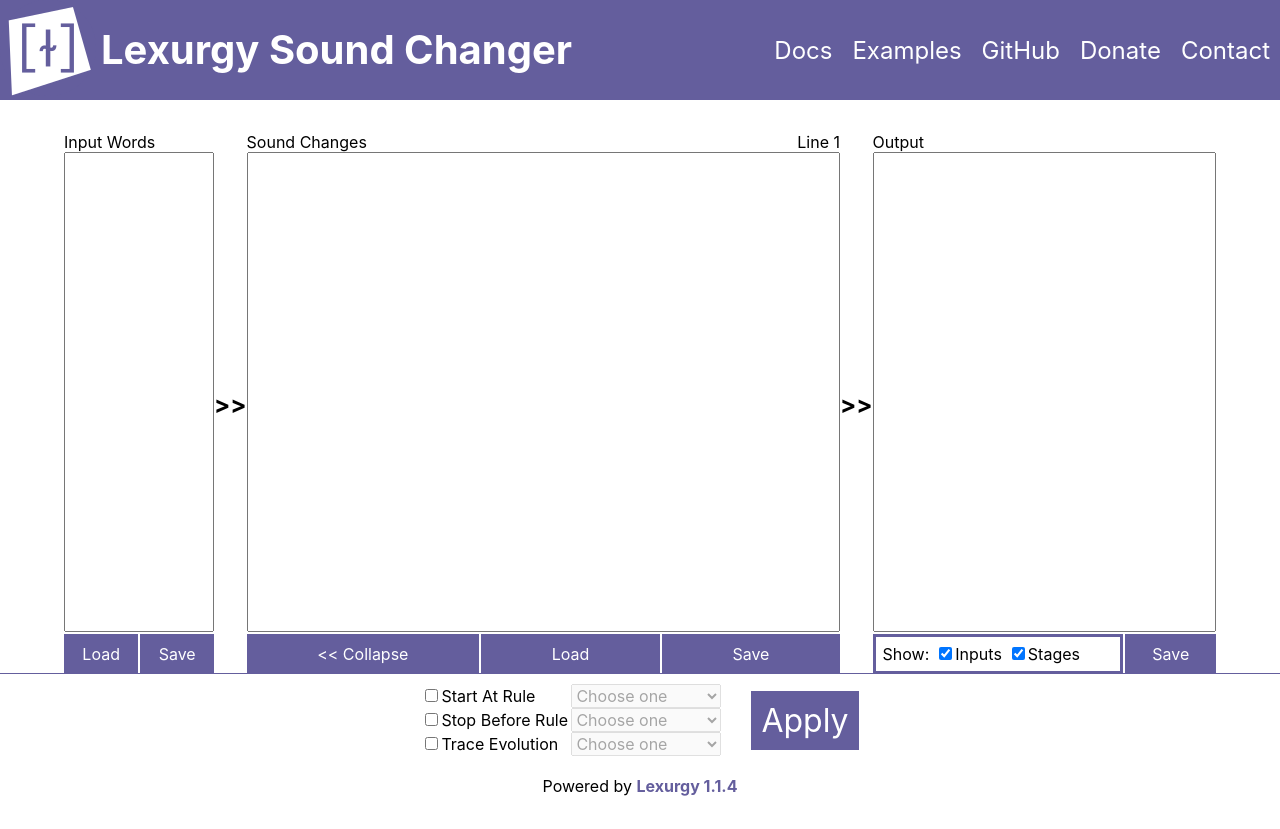
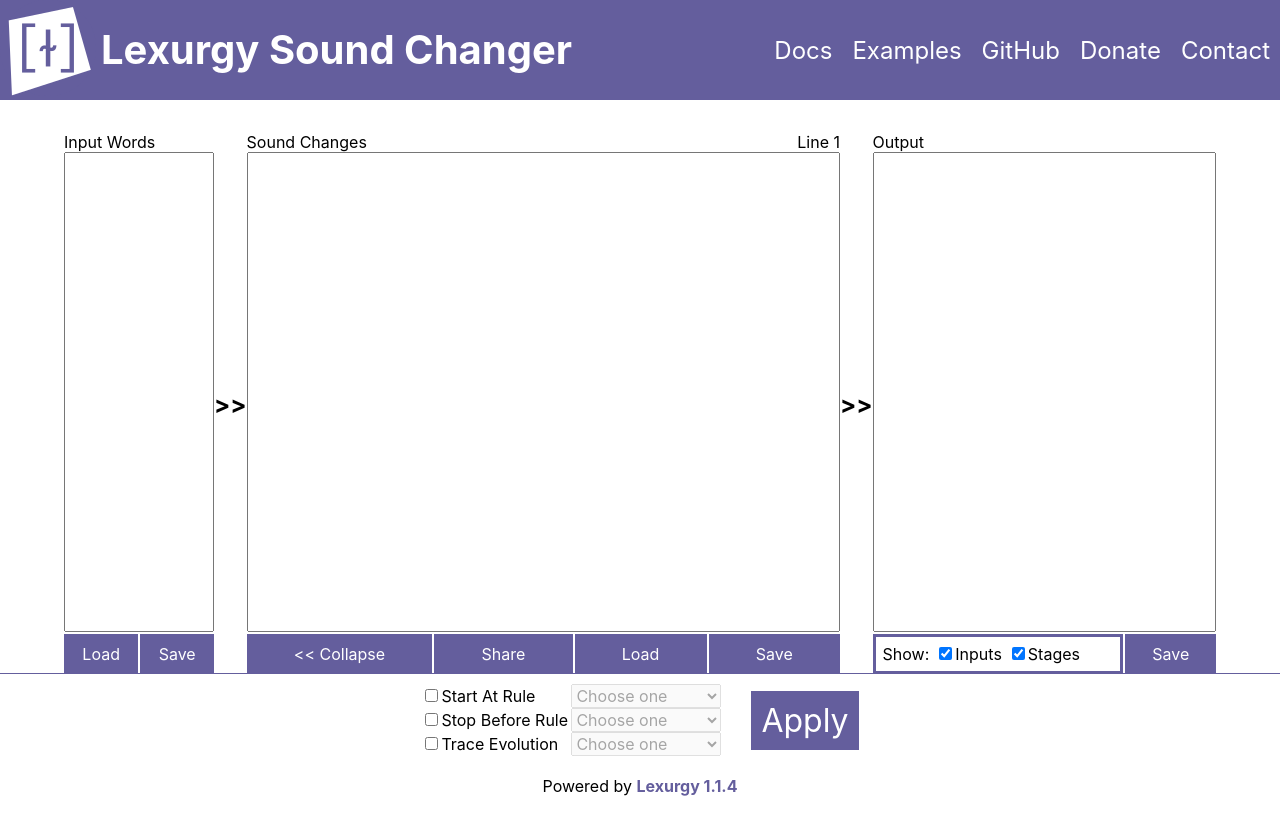
Before and after one commit to def-gthill/lexurgy-web, a Next.js app: page /sc in a window 1280 px wide. Built offline with nearby package versions, Linux system fonts and the light colour scheme.

Commit message:
Add sharing changes and inputs with URL

```diff
--- a/components/sc.js
+++ b/components/sc.js
@@ -4,6 +4,8 @@
 import Arrow from "../components/arrow"
 import lexurgy from "../lib/lexurgy";
 import Checkdrop from "./checkdrop";
+import copy from "copy-to-clipboard";
+import {encode} from "js-base64";
 
 // noinspection JSUnresolvedVariable
 const lex = lexurgy.com.meamoria.lexurgy
@@ -39,6 +41,7 @@
     this.updateEditorWith = this.updateEditorWith.bind(this)
     this.collapseChanges = this.collapseChanges.bind(this)
     this.expandChanges = this.expandChanges.bind(this)
+    this.share = this.share.bind(this)
     this.setOutputInputs = this.setOutputInputs.bind(this)
     this.setOutputArrows = this.setOutputArrows.bind(this)
     this.runLexurgy = this.runLexurgy.bind(this)
@@ -99,6 +102,7 @@
             >
               {collapseChangesText}
             </button>
+            <button className="button" onClick={this.share}>Share</button>
           </Editor>
           <Arrow/>
           <Editor
@@ -177,6 +181,14 @@
 
   expandChanges() {
     this.setState({changesCollapsed: false})
+  }
+
+  share() {
+    const inputEncoded = encode(this.state.input, true)
+    const changesEncoded = encode(this.state.changes, true)
+    const url = `www.lexurgy.com/sc?changes=${changesEncoded}&input=${inputEncoded}`
+    copy(url)
+    alert("Link copied to clipboard!")
   }
 
   setOutputInputs(event) {
--- a/package.json
+++ b/package.json
@@ -10,6 +10,8 @@
   },
   "dependencies": {
     "@supabase/supabase-js": "^1.33.3",
+    "copy-to-clipboard": "^3.3.3",
+    "js-base64": "^3.7.3",
     "kotlin": "1.5.30",
     "next": "11.1.0",
     "react": "17.0.2",
--- a/pages/sc.js
+++ b/pages/sc.js
@@ -1,10 +1,38 @@
 import Frame from "../components/frame"
 import SC from "../components/sc"
+import {useRouter} from "next/router";
+import {decode} from "js-base64";
 
 export default function HomeSC() {
-  return (
-    <Frame>
-      <SC/>
-    </Frame>
-  )
+  const router = useRouter()
+  if (router.isReady) {
+    const changes = router.query.changes
+    const input = router.query.input
+
+    if (changes || input) {
+      const decodedInput = input ? decode(input) : undefined
+      const decodedChanges = changes ? decode(changes) : undefined
+
+      return (
+        <Frame key={input + changes}>
+          <SC
+            input={decodedInput}
+            changes={decodedChanges}
+          />
+        </Frame>
+      )
+    } else {
+      return (
+        <Frame key="">
+          <SC/>
+        </Frame>
+      )
+    }
+  } else {
+    return (
+      <Frame key="">
+        <SC/>
+      </Frame>
+    )
+  }
 }
```
Also changed, not shown: 1 other file (tests, documents, lock files or other folders).
